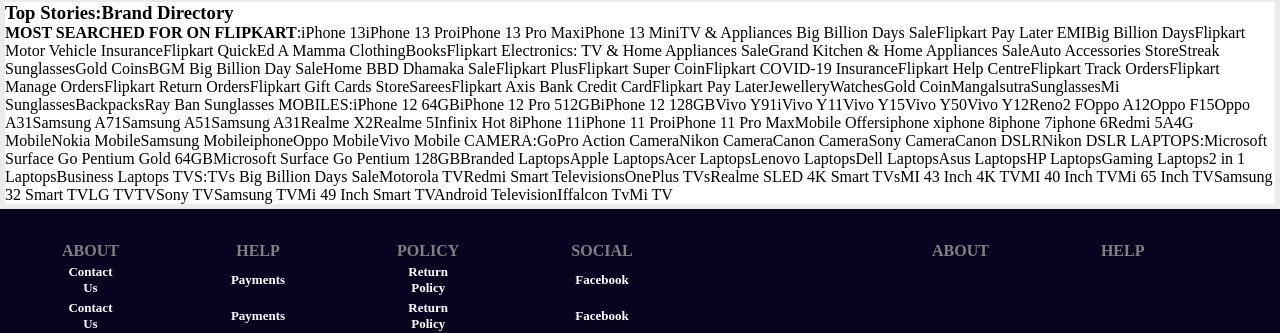
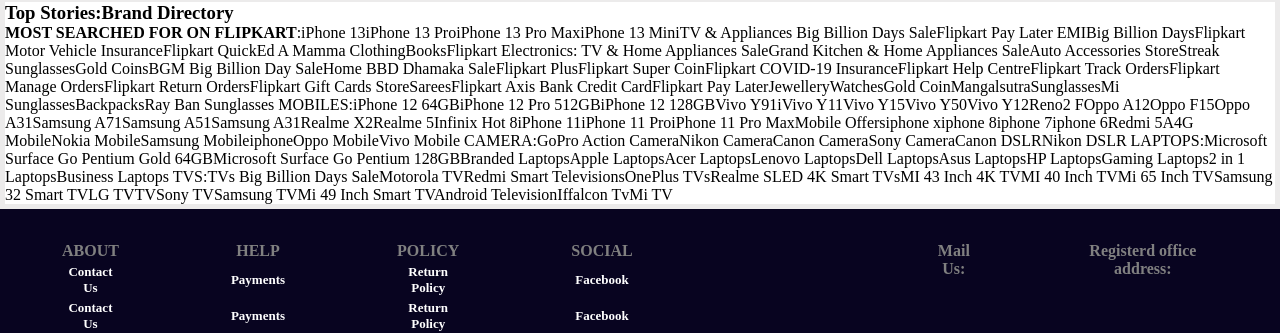
Before and after one commit to minuk0612/FlipkartPage, a plain HTML site: page Flipkart.html in a window 1280 px wide. Shown: the part 625-958 px from the top of the page. Drawn offline with Linux system fonts and the light colour scheme.

Commit message:
commit to master

```diff
--- a/Flipkart.html
+++ b/Flipkart.html
@@ -326,8 +326,8 @@ td{
    <table style="padding-top: 30px;padding-left: 260px;">
 
     <tr >
-        <th style="color: gray; padding-right: 80px;">ABOUT</th>
-        <th style="color: gray; padding-right: 80px;">HELP</th>
+        <th style="color: gray; padding-right: 80px;">Mail Us:</th>
+        <th style="color: gray; padding-right: 80px;">Registerd office address:</th>
 
     </tr>
 </table>
```
